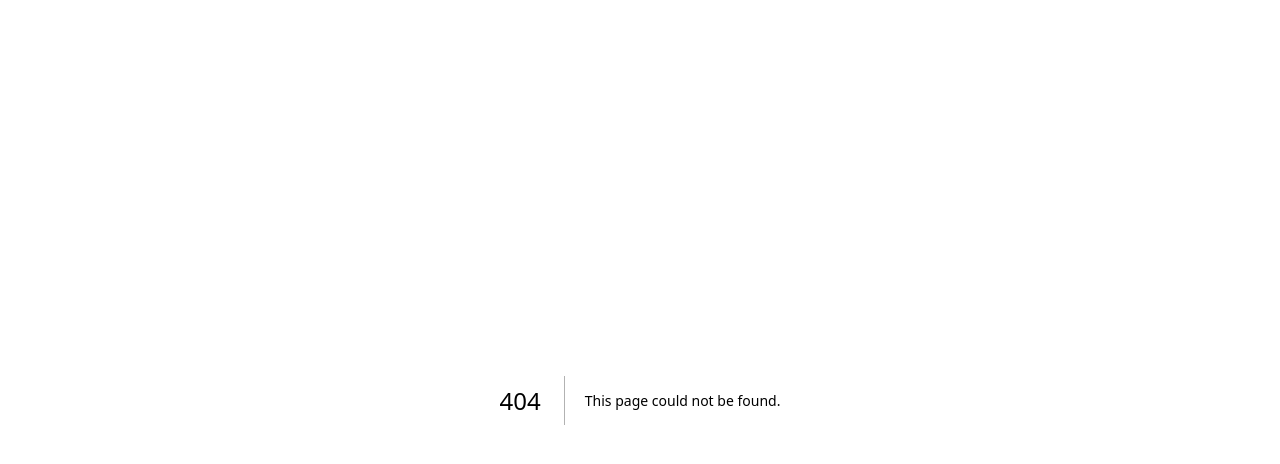
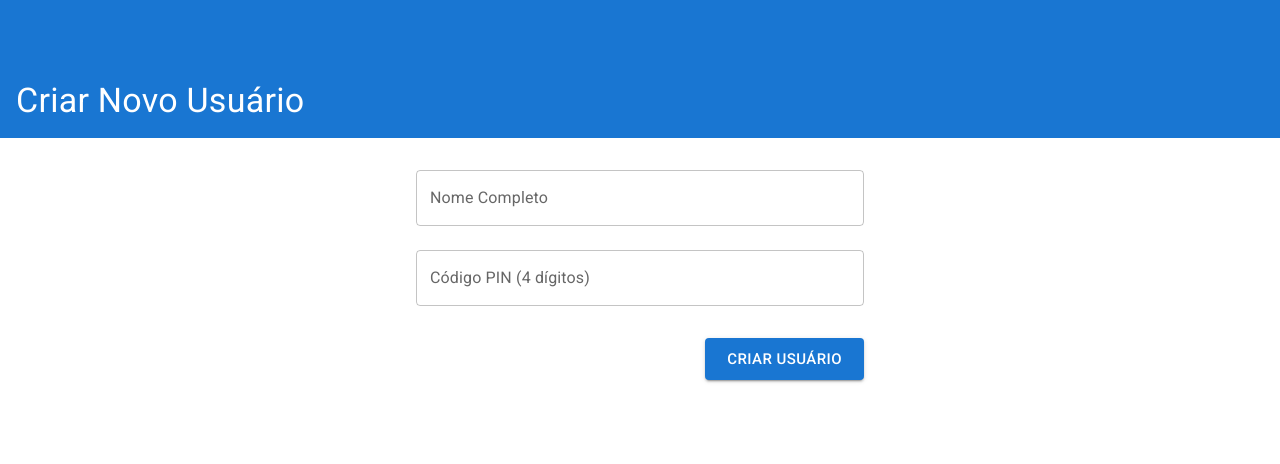
Before and after one commit to Gabriel5934/web-cart, a Next.js app: page /new-user in a window 1280 px wide. Before the commit this address had no page. Shown: the top 464 px of the page. Built offline with nearby package versions, Linux system fonts and the light colour scheme.

Commit message:
new user page

```diff
--- /dev/null
+++ b/app/new-user/page.tsx
@@ -0,0 +1,202 @@
+"use client";
+
+import {
+  Backdrop,
+  Box,
+  Button,
+  CircularProgress,
+  Stack,
+  TextField,
+  Typography,
+} from "@mui/material";
+import { useState } from "react";
+import { Formik, FormikProps } from "formik";
+import { object, string } from "yup";
+import {
+  addDoc,
+  collection,
+  getDocs,
+  query,
+} from "firebase/firestore";
+import { db } from "../firebase/firebase";
+import { UserDoc } from "../firebase/users/types";
+import toast from "react-hot-toast";
+
+interface Inputs {
+  fullName: string;
+  pinCode: string;
+}
+
+export default function Page() {
+  const [showBackdrop, setShowBackdrop] = useState(false);
+
+  // Normalize string function (from users controller)
+  const normalizeString = (str: string) => {
+    return str
+      .replaceAll(" ", "")
+      .toLowerCase()
+      .normalize("NFD")
+      .replace(/[\u0300-\u036f]/g, "");
+  };
+
+  // Process full name and generate user data
+  const processFullName = (fullName: string) => {
+    const nameParts = fullName.trim().split(/\s+/);
+    const firstName = nameParts[0] || "";
+    const lastName = nameParts.length > 1 ? nameParts[nameParts.length - 1] : "";
+    const displayName = `${firstName} ${lastName}`.trim();
+    const rawUsername = `${firstName}${lastName}`;
+    const user = normalizeString(rawUsername);
+    return { firstName, lastName, displayName, user };
+  };
+
+  // Check for duplicate usernames and generate unique one
+  const generateUniqueUsername = async (baseUsername: string): Promise<string> => {
+    const q = query(collection(db, "users"));
+    const querySnapshot = await getDocs(q);
+
+    const existingUsers = querySnapshot.docs.map((doc) => ({
+      ...(doc.data() as UserDoc),
+    })) as UserDoc[];
+
+    const existingUsernames = existingUsers.map(u => u.user);
+
+    let uniqueUsername = baseUsername;
+    let counter = 1;
+
+    while (existingUsernames.includes(uniqueUsername)) {
+      uniqueUsername = `${baseUsername}${counter}`;
+      counter++;
+    }
+
+    return uniqueUsername;
+  };
+
+  const onSubmit = async (values: Inputs, { resetForm }: { resetForm: () => void }) => {
+    try {
+      setShowBackdrop(true);
+
+      // Process the full name
+      const { firstName, lastName, displayName, user: baseUsername } = processFullName(values.fullName);
+
+      // Generate unique username
+      const uniqueUsername = await generateUniqueUsername(baseUsername);
+
+      // Create user document
+      const userData: Omit<UserDoc, 'id'> = {
+        fullName: values.fullName.trim(),
+        firstName,
+        lastName,
+        user: uniqueUsername,
+        displayName,
+        pinCode: parseInt(values.pinCode, 10)
+      };
+
+      // Add to Firestore
+      await addDoc(collection(db, "users"), userData);
+
+      toast.success("Usuário criado com sucesso!");
+      resetForm();
+    } catch (error) {
+      console.error("Error creating user:", error);
+      toast.error("Algo deu errado, tente novamente");
+    } finally {
+      setShowBackdrop(false);
+    }
+  };
+
+  const requiredMessage = "Campo Obrigatório";
+
+  const schema = object({
+    fullName: string()
+      .required(requiredMessage)
+      .min(2, "Nome deve ter pelo menos 2 caracteres")
+      .matches(/^[a-zA-ZÀ-ÿ\s]+$/, "Nome deve conter apenas letras e espaços"),
+    pinCode: string()
+      .required(requiredMessage)
+      .matches(/^\d{4}$/, "PIN deve ter exatamente 4 dígitos")
+  });
+
+  const CustomTextField = (props: {
+    label: string;
+    field: keyof Inputs;
+    formik: FormikProps<Inputs>;
+    type?: string;
+  }) => {
+    const { label, field, formik, type = "text" } = props;
+
+    return (
+      <TextField
+        fullWidth
+        label={label}
+        variant="outlined"
+        name={field}
+        type={type}
+        value={formik.values[field]}
+        onChange={formik.handleChange}
+        error={Boolean(formik.errors[field])}
+        helperText={formik.errors[field]}
+      />
+    );
+  };
+
+  return (
+    <>
+      <Backdrop
+        sx={(theme) => ({ color: "#fff", zIndex: theme.zIndex.drawer + 1 })}
+        open={showBackdrop}
+        onClick={() => {}}
+      >
+        <CircularProgress />
+      </Backdrop>
+
+      <Box
+        sx={(theme) => ({ bgcolor: theme.palette.primary.main })}
+        className="px-4 pt-20 pb-4"
+      >
+        <Typography variant="h4" color="white">
+          Criar Novo Usuário
+        </Typography>
+      </Box>
+
+      <div className="flex flex-col p-8 gap-4 items-center">
+        <Formik<Inputs>
+          initialValues={{
+            fullName: "",
+            pinCode: "",
+          }}
+          onSubmit={onSubmit}
+          validationSchema={schema}
+          validateOnChange={false}
+        >
+          {(formik) => (
+            <form
+              onSubmit={formik.handleSubmit}
+              className="flex flex-col items-center gap-4 w-full max-w-md"
+            >
+              <Stack spacing={3} width="100%">
+                <CustomTextField
+                  label="Nome Completo"
+                  field="fullName"
+                  formik={formik}
+                />
+                <CustomTextField
+                  label="Código PIN (4 dígitos)"
+                  field="pinCode"
+                  formik={formik}
+                  type="text"
+                />
+              </Stack>
+
+              <div className="flex w-full justify-end mt-4">
+                <Button variant="contained" type="submit" size="large">
+                  Criar Usuário
+                </Button>
+              </div>
+            </form>
+          )}
+        </Formik>
+      </div>
+    </>
+  );
+}
```
